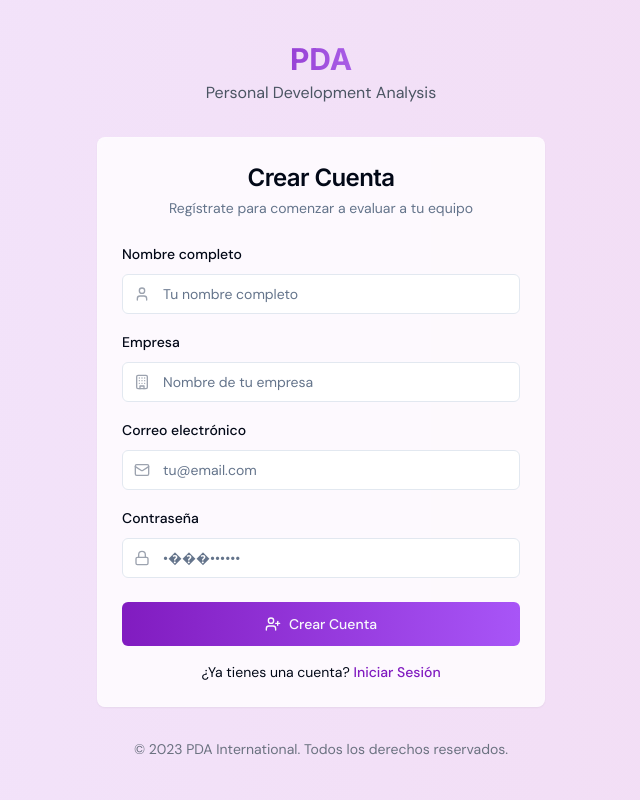
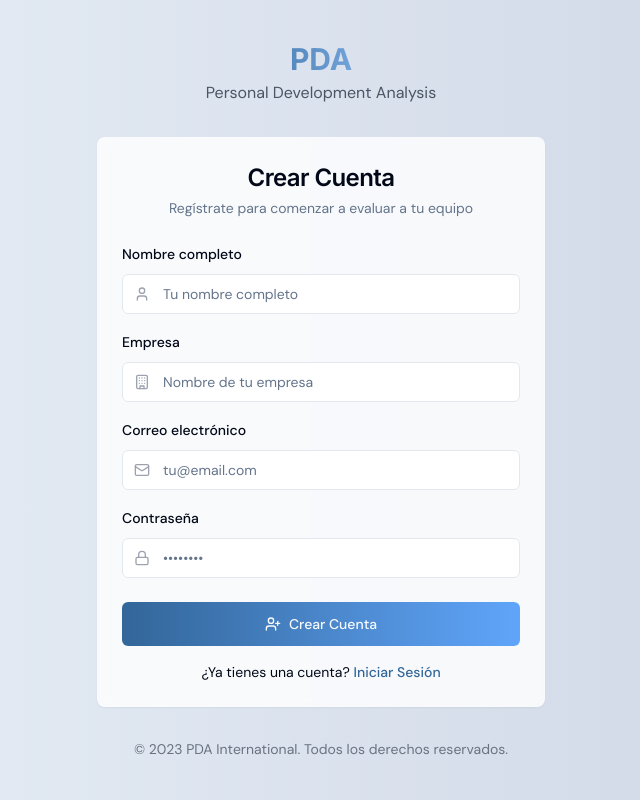
Before and after one commit to lazarohernan/Plataforma-PDA, a React (Vite) app: page /register in a window 1280 px wide. Shown: the whole page, without its empty margins (319-959 px from the left). Built offline with nearby package versions, Linux system fonts and the light colour scheme.

Commit message:
Refactor: Update color scheme
Update the color scheme to a different shade of blue with a grey tone and implement it across all screens using Tailwind CSS.

```diff
--- a/src/index.css
+++ b/src/index.css
@@ -1,3 +1,4 @@
+
 @tailwind base;
 @tailwind components;
 @tailwind utilities;
@@ -10,7 +11,7 @@
     --card-foreground: 222.2 84% 4.9%;
     --popover: 0 0% 100%;
     --popover-foreground: 222.2 84% 4.9%;
-    --primary: 277 75% 43%;
+    --primary: 210 50% 40%;
     --primary-foreground: 210 40% 98%;
     --secondary: 210 40% 96.1%;
     --secondary-foreground: 222.2 47.4% 11.2%;
@@ -22,7 +23,7 @@
     --destructive-foreground: 210 40% 98%;
     --border: 214.3 31.8% 91.4%;
     --input: 214.3 31.8% 91.4%;
-    --ring: 277 75% 43%;
+    --ring: 210 50% 40%;
     --radius: 0.5rem;
   }
 
@@ -43,7 +44,7 @@
 
 @layer utilities {
   .text-gradient {
-    @apply bg-gradient-to-r from-primary to-purple-400 bg-clip-text text-transparent;
+    @apply bg-gradient-to-r from-primary to-blue-300 bg-clip-text text-transparent;
   }
 
   .card-hover {
@@ -64,12 +65,12 @@
     background: linear-gradient(109.6deg, rgba(223,234,247,1) 11.2%, rgba(244,248,252,1) 91.1%);
   }
 
-  .bg-gradient-purple {
-    background: linear-gradient(90deg, hsla(277, 75%, 94%, 1) 0%, hsla(297, 50%, 91%, 1) 100%);
+  .bg-gradient-blue-gray {
+    background: linear-gradient(90deg, hsla(210, 50%, 94%, 1) 0%, hsla(220, 30%, 85%, 1) 100%);
   }
 
   .bg-gradient-blue {
-    background: linear-gradient(90deg, hsla(277, 33%, 94%, 1) 0%, hsla(297, 41%, 89%, 1) 100%);
+    background: linear-gradient(90deg, hsla(210, 40%, 90%, 1) 0%, hsla(215, 30%, 80%, 1) 100%);
   }
 }
 
--- a/src/pages/Index.tsx
+++ b/src/pages/Index.tsx
@@ -17,7 +17,7 @@ const Index = () => {
             Evaluación conductual científica basada en cinco dimensiones para optimizar la selección y desarrollo de tu equipo.
           </p>
           <div className="flex flex-wrap gap-4 mt-8 justify-center">
-            <Button size="lg" className="bg-gradient-to-r from-primary to-purple-500 hover:opacity-90">
+            <Button size="lg" className="bg-gradient-to-r from-primary to-blue-400 hover:opacity-90">
               Comenzar Evaluación
             </Button>
             <Button size="lg" variant="outline" className="backdrop-blur-sm bg-white/50 border-white/20">
@@ -60,7 +60,7 @@ const Index = () => {
       </section>
 
       {/* Beneficios Section */}
-      <section className="py-20 bg-gradient-purple backdrop-blur-sm">
+      <section className="py-20 bg-gradient-blue-gray backdrop-blur-sm">
         <div className="container mx-auto px-4">
           <h2 className="text-3xl md:text-4xl font-bold text-center mb-16">
             Beneficios para tu Empresa
--- a/src/pages/Login.tsx
+++ b/src/pages/Login.tsx
@@ -1,3 +1,4 @@
+
 import { useState } from "react";
 import { Link } from "react-router-dom";
 import { Button } from "@/components/ui/button";
@@ -11,7 +12,7 @@ const Login = () => {
   const [password, setPassword] = useState("");
 
   return (
-    <div className="min-h-screen bg-gradient-purple flex items-center justify-center p-4">
+    <div className="min-h-screen bg-gradient-blue-gray flex items-center justify-center p-4">
       <div className="w-full max-w-md space-y-8 fade-in">
         <div className="text-center">
           <Link to="/" className="inline-block">
@@ -63,7 +64,7 @@ const Login = () => {
             </div>
           </CardContent>
           <CardFooter className="flex flex-col space-y-4">
-            <Button className="w-full flex items-center gap-2 bg-gradient-to-r from-primary to-purple-500" size="lg">
+            <Button className="w-full flex items-center gap-2 bg-gradient-to-r from-primary to-blue-400" size="lg">
               <LogIn className="h-4 w-4" />
               Iniciar Sesión
             </Button>
--- a/src/pages/Register.tsx
+++ b/src/pages/Register.tsx
@@ -1,3 +1,4 @@
+
 import { useState } from "react";
 import { Link } from "react-router-dom";
 import { Button } from "@/components/ui/button";
@@ -13,7 +14,7 @@ const Register = () => {
   const [password, setPassword] = useState("");
 
   return (
-    <div className="min-h-screen bg-gradient-purple flex items-center justify-center p-4">
+    <div className="min-h-screen bg-gradient-blue-gray flex items-center justify-center p-4">
       <div className="w-full max-w-md space-y-8 fade-in">
         <div className="text-center">
           <Link to="/" className="inline-block">
@@ -77,7 +78,7 @@ const Register = () => {
                 <Input
                   id="password"
                   type="password"
-                  placeholder="•���••••••"
+                  placeholder="••••••••"
                   className="pl-10"
                   value={password}
                   onChange={(e) => setPassword(e.target.value)}
@@ -86,7 +87,7 @@ const Register = () => {
             </div>
           </CardContent>
           <CardFooter className="flex flex-col space-y-4">
-            <Button className="w-full flex items-center gap-2 bg-gradient-to-r from-primary to-purple-500" size="lg">
+            <Button className="w-full flex items-center gap-2 bg-gradient-to-r from-primary to-blue-400" size="lg">
               <UserPlus className="h-4 w-4" />
               Crear Cuenta
             </Button>
```
